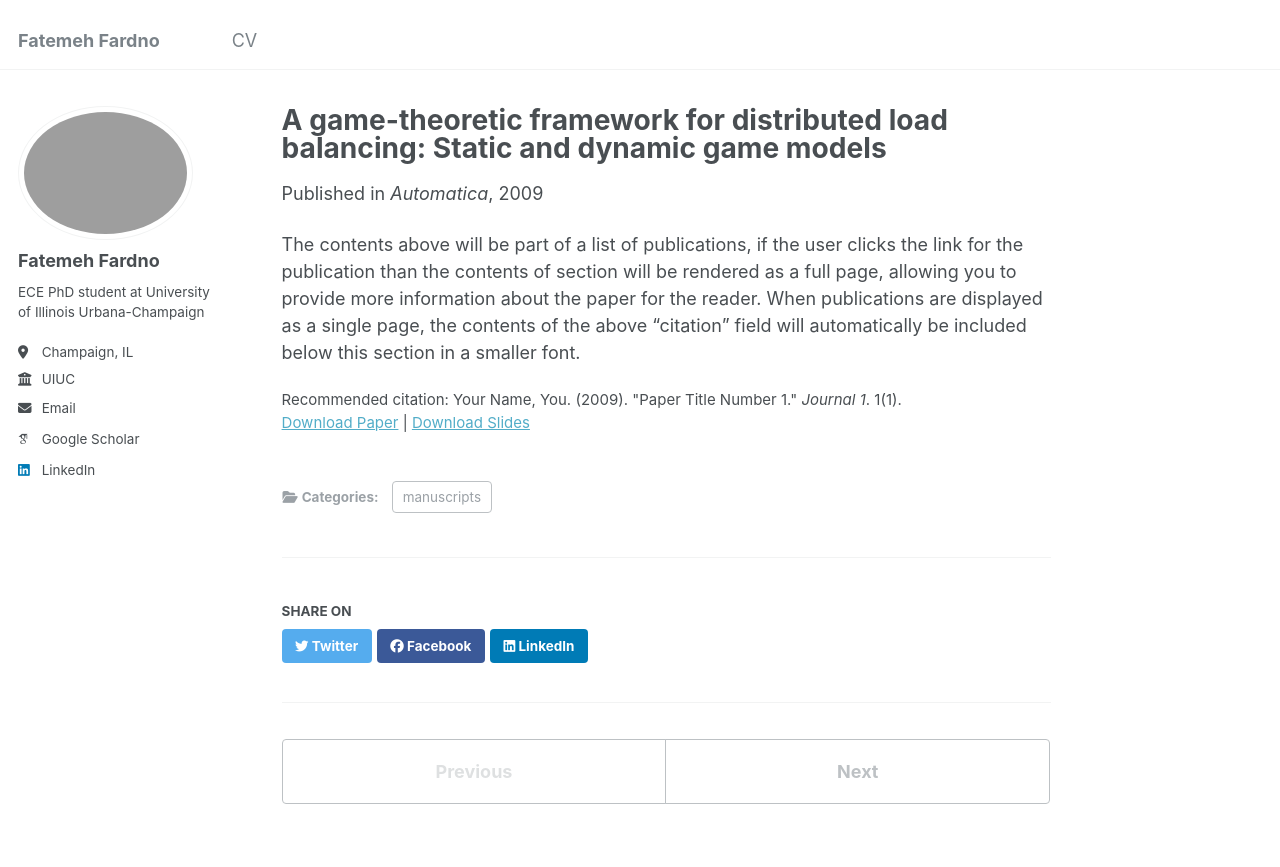
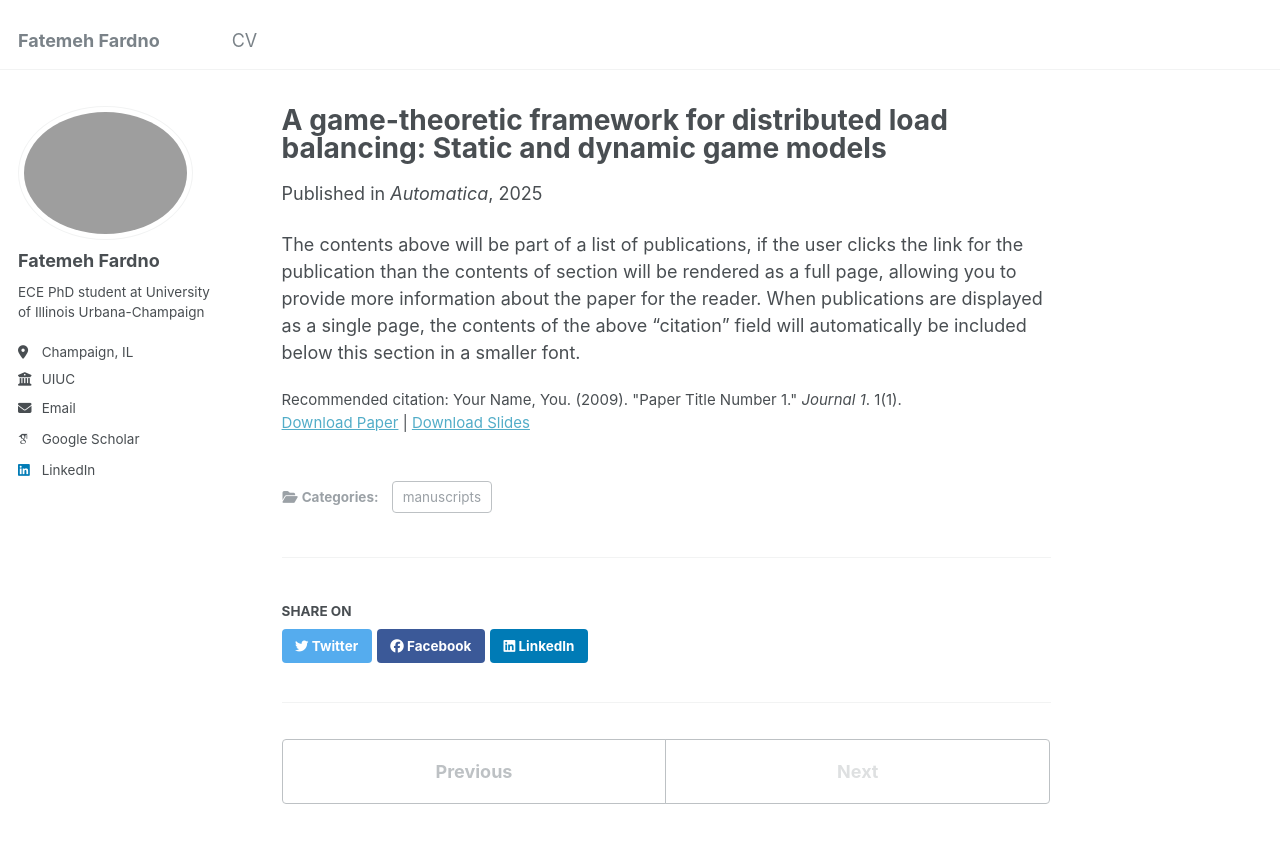
Before and after one commit to ffardno/ffardno.github.io, a Jekyll site: the page built from _publications/2009-10-01-paper-title-number-1.md, in a window 1280 px wide and 1158 px high. Shown: the top 867 px of the window. Built offline with Jekyll 4.4.1, drawn with Linux system fonts in a browser that asks for light colours; some web fonts are replaced.

Commit message:
Update 2009-10-01-paper-title-number-1.md

```diff
--- a/_publications/2009-10-01-paper-title-number-1.md
+++ b/_publications/2009-10-01-paper-title-number-1.md
@@ -4,7 +4,7 @@ collection: publications
 category: manuscripts
 permalink: /publication/2009-10-01-paper-title-number-1
 excerpt: 'This paper is about the number 1. The number 2 is left for future work.'
-date: 2009-10-01
+date: 2025-11-01
 venue: 'Automatica'
 slidesurl: 'http://academicpages.github.io/files/slides1.pdf'
 paperurl: '[http://academicpages.github.io/files/paper1.pdf](https://www.sciencedirect.com/science/article/pii/S0005109825006958?dgcid=author)'
```
